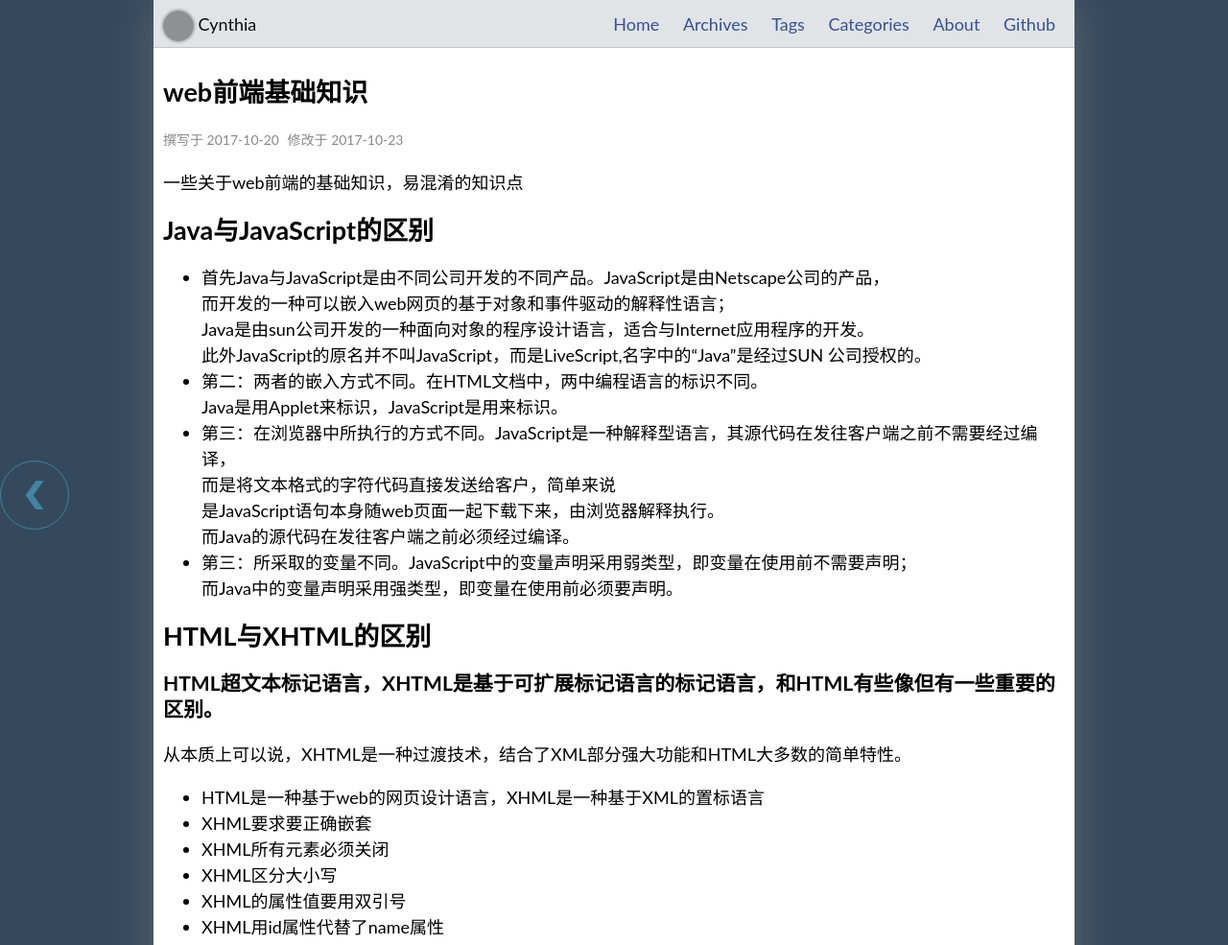
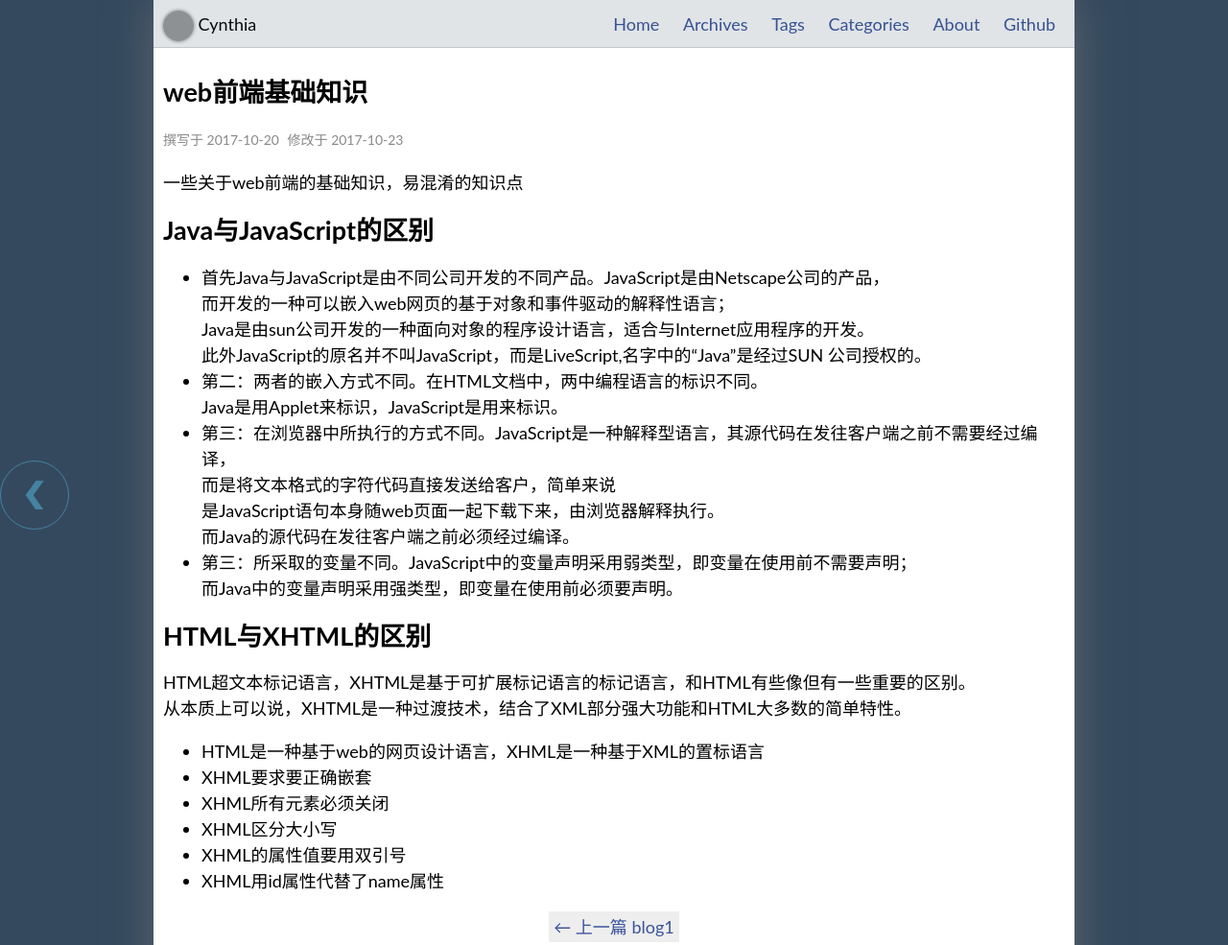
Before and after one commit to Cynthiaman/Cynthiaman.github.io, a plain HTML site: page 2017/10/20/hello-world/index.html in a window 1280 px wide. Shown: the top 985 px of the page at 96% size. Drawn offline with Linux system fonts and the light colour scheme; grey boxes are pictures that could not be loaded.

Commit message:
Site updated: 2017-10-23 23:24:27

```diff
--- a/2017/10/20/hello-world/index.html
+++ b/2017/10/20/hello-world/index.html
@@ -137,7 +137,7 @@ Java与JavaScript的区别
 <li>第三：在浏览器中所执行的方式不同。JavaScript是一种解释型语言，其源代码在发往客户端之前不需要经过编译，<br>而是将文本格式的字符代码直接发送给客户，简单来说<br>是JavaScript语句本身随web页面一起下载下来，由浏览器解释执行。<br>而Java的源代码在发往客户端之前必须经过编译。</li>
 <li>第三：所采取的变量不同。JavaScript中的变量声明采用弱类型，即变量在使用前不需要声明；<br>而Java中的变量声明采用强类型，即变量在使用前必须要声明。</li>
 </ul>
-<h2 id="HTML与XHTML的区别"><a href="#HTML与XHTML的区别" class="headerlink" title="HTML与XHTML的区别"></a>HTML与XHTML的区别</h2><h3 id="HTML超文本标记语言，XHTML是基于可扩展标记语言的标记语言，和HTML有些像但有一些重要的区别。"><a href="#HTML超文本标记语言，XHTML是基于可扩展标记语言的标记语言，和HTML有些像但有一些重要的区别。" class="headerlink" title="HTML超文本标记语言，XHTML是基于可扩展标记语言的标记语言，和HTML有些像但有一些重要的区别。"></a>HTML超文本标记语言，XHTML是基于可扩展标记语言的标记语言，和HTML有些像但有一些重要的区别。</h3><p>从本质上可以说，XHTML是一种过渡技术，结合了XML部分强大功能和HTML大多数的简单特性。</p>
+<h2 id="HTML与XHTML的区别"><a href="#HTML与XHTML的区别" class="headerlink" title="HTML与XHTML的区别"></a>HTML与XHTML的区别</h2><p>HTML超文本标记语言，XHTML是基于可扩展标记语言的标记语言，和HTML有些像但有一些重要的区别。<br>从本质上可以说，XHTML是一种过渡技术，结合了XML部分强大功能和HTML大多数的简单特性。</p>
 <ul>
 <li>HTML是一种基于web的网页设计语言，XHML是一种基于XML的置标语言</li>
 <li>XHML要求要正确嵌套</li>
@@ -153,7 +153,7 @@ Java与JavaScript的区别
   <button class="btn-hide-toc btn-hide-toc-hide" onclick="TOCToggle()">隐藏目录</button>
   <div class="random-toc">
     <h2>目录</h2>
-    <ol class="toc"><li class="toc-item toc-level-2"><a class="toc-link" href="#Java与JavaScript的区别"><span class="toc-text">Java与JavaScript的区别</span></a></li><li class="toc-item toc-level-2"><a class="toc-link" href="#HTML与XHTML的区别"><span class="toc-text">HTML与XHTML的区别</span></a><ol class="toc-child"><li class="toc-item toc-level-3"><a class="toc-link" href="#HTML超文本标记语言，XHTML是基于可扩展标记语言的标记语言，和HTML有些像但有一些重要的区别。"><span class="toc-text">HTML超文本标记语言，XHTML是基于可扩展标记语言的标记语言，和HTML有些像但有一些重要的区别。</span></a></li></ol></li></ol>
+    <ol class="toc"><li class="toc-item toc-level-2"><a class="toc-link" href="#Java与JavaScript的区别"><span class="toc-text">Java与JavaScript的区别</span></a></li><li class="toc-item toc-level-2"><a class="toc-link" href="#HTML与XHTML的区别"><span class="toc-text">HTML与XHTML的区别</span></a></li></ol>
   </div>
 </div>
 
```
